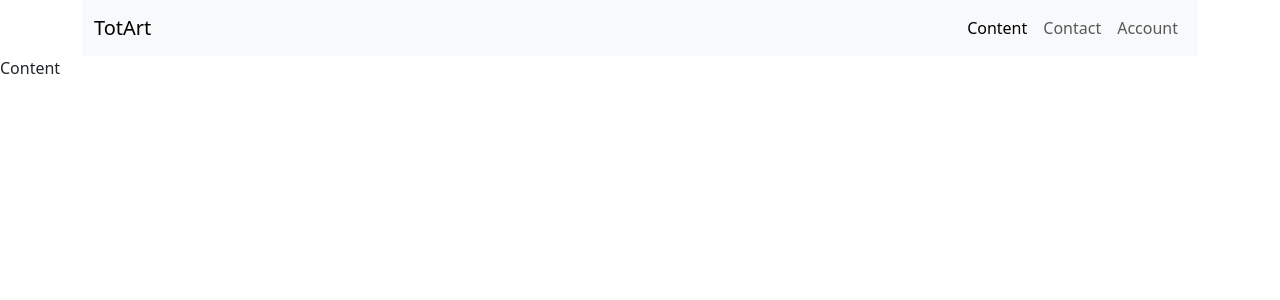
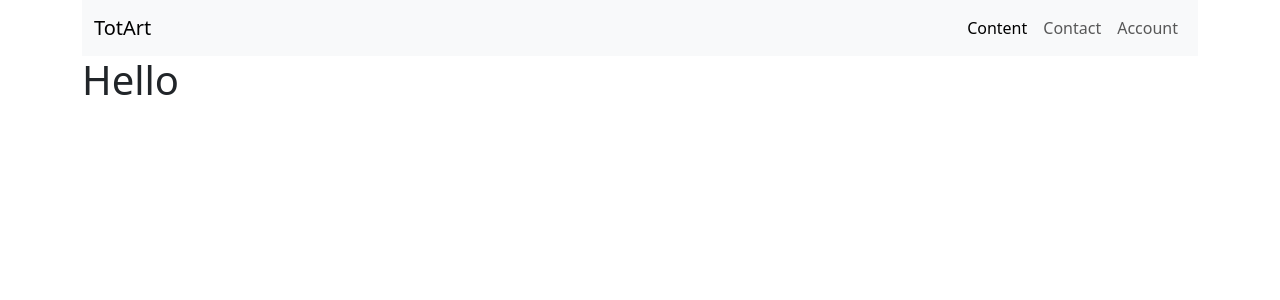
Before and after one commit to RZajacc/totArt, a React (Vite) app in the folder client/: page /content in a window 1280 px wide. Shown: the top 300 px of the page. Built offline with nearby package versions, Linux system fonts and the light colour scheme; no server answers.

Commit message:
capturing cities (still) data in content page from my backend

```diff
--- a/client/src/views/Content.tsx
+++ b/client/src/views/Content.tsx
@@ -1,9 +1,23 @@
-import React from "react";
+import { Container } from "react-bootstrap";
 
-type Props = {};
+function Content() {
+  const getData = async () => {
+    try {
+      const response = await fetch("http://localhost:5000/api/cities/all");
+      const result = await response.json();
+    } catch (error) {
+      console.log(error);
+    }
+  };
 
-function Content({}: Props) {
-  return <div>Content</div>;
+  getData();
+  return (
+    <>
+      <Container>
+        <h1>Hello</h1>
+      </Container>
+    </>
+  );
 }
 
 export default Content;
```
